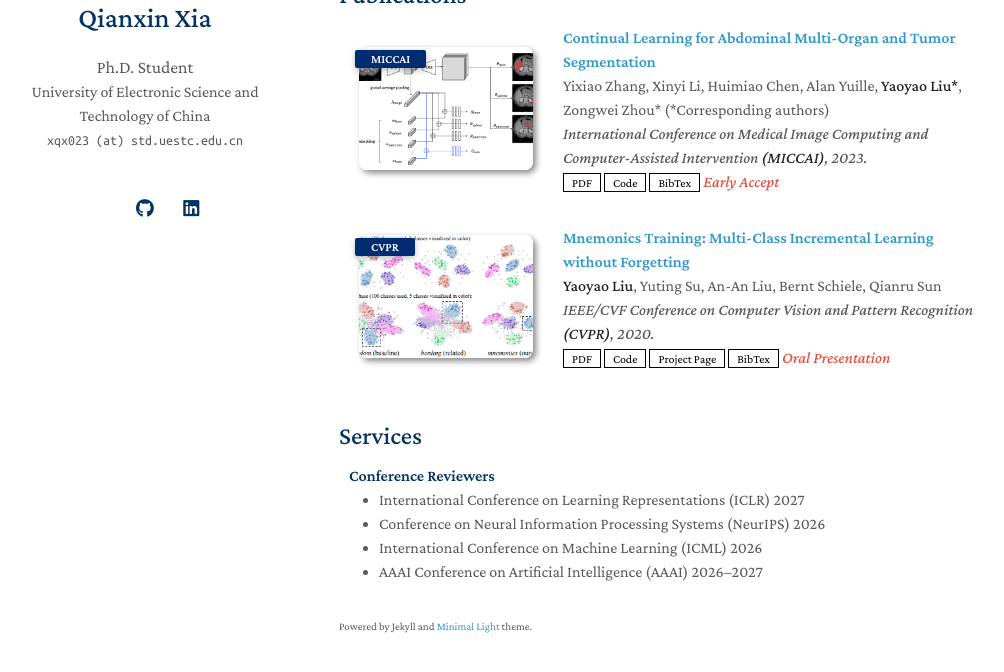
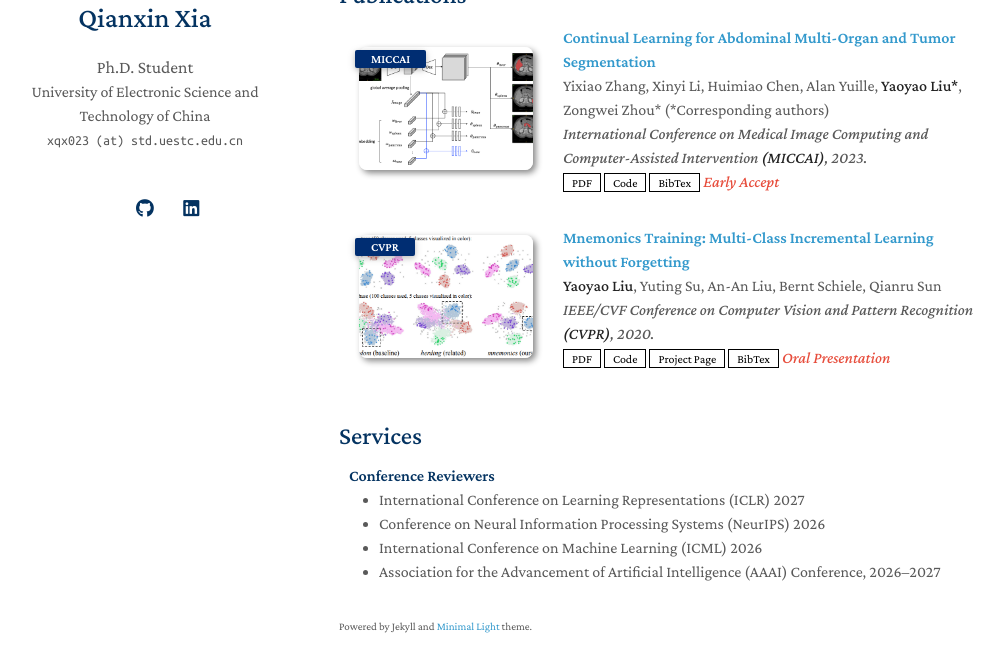
Before and after one commit to einsteinxia/einsteinxia.github.io, a Jekyll site: the page built from index.md, in a window 1280 px wide and 900 px high, scrolled down 580 px, cut to the strip 193-865 px from the top of the window. Shown: the whole strip, without its empty margins (131-1135 px from the left). Built offline with Jekyll 4.4.1, drawn with Linux system fonts in a browser that asks for light colours; a style sheet for code colours, icons or effects is not loaded; our own code applies the rules of GitHub Pages for plain Markdown files.

Commit message:
Update services.md

```diff
--- a/_includes/services.md
+++ b/_includes/services.md
@@ -6,5 +6,5 @@
   <li><a href="https://iclr.cc/"><autocolor>International Conference on Learning Representations (ICLR) 2027</autocolor></a></li>
   <li><a href="https://neurips.cc/"><autocolor>Conference on Neural Information Processing Systems (NeurIPS) 2026</autocolor></a></li>
   <li><a href="https://icml.cc/"><autocolor>International Conference on Machine Learning (ICML) 2026</autocolor></a></li>
-  <li><a href="https://aaai.org/conference/aaai/"><autocolor>AAAI Conference on Artificial Intelligence (AAAI) 2026–2027</autocolor></a></li>
+  <li><a href="https://aaai.org/conference/aaai/"><autocolor>Association for the Advancement of Artificial Intelligence (AAAI) Conference, 2026–2027</autocolor></a></li>
 </ul>
```
